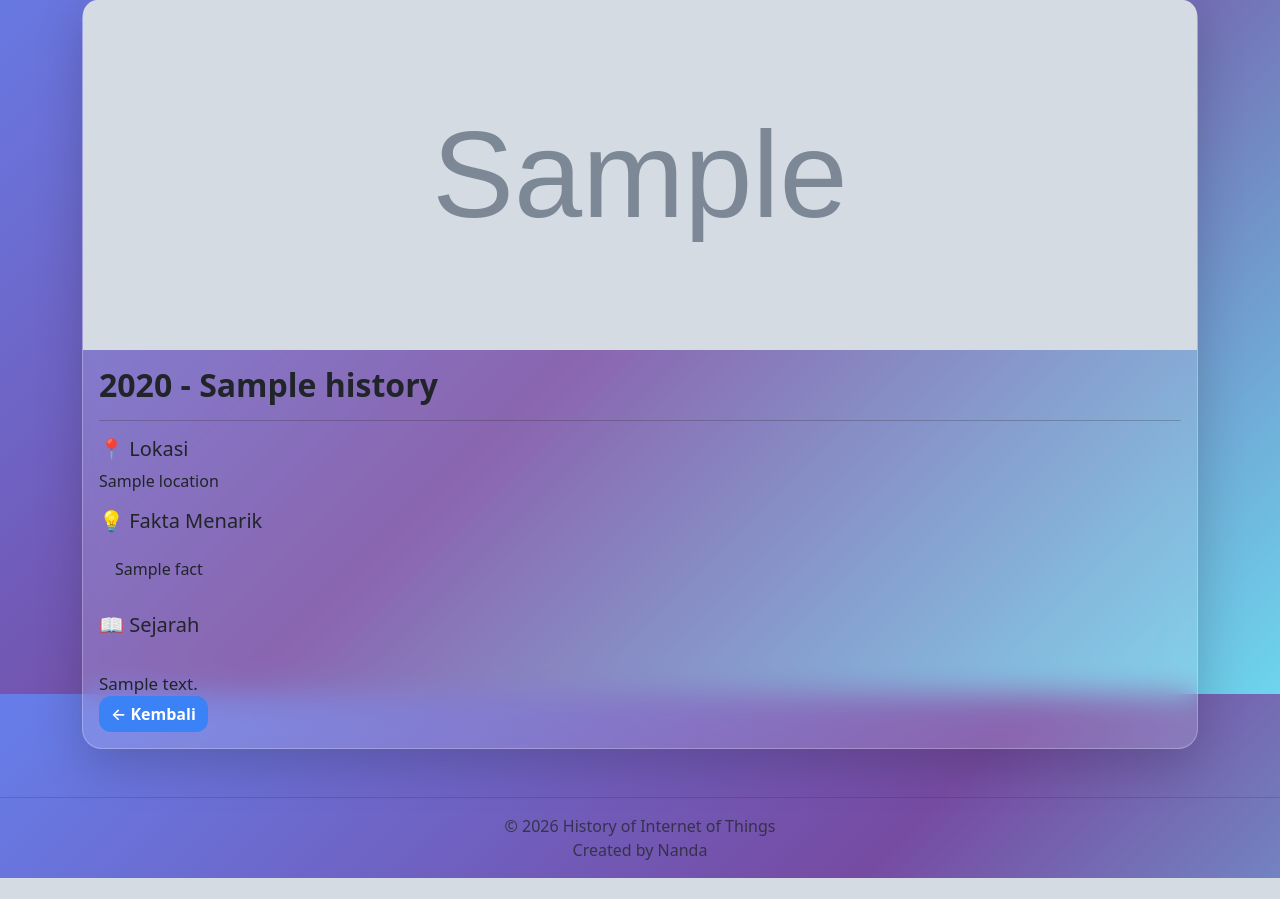
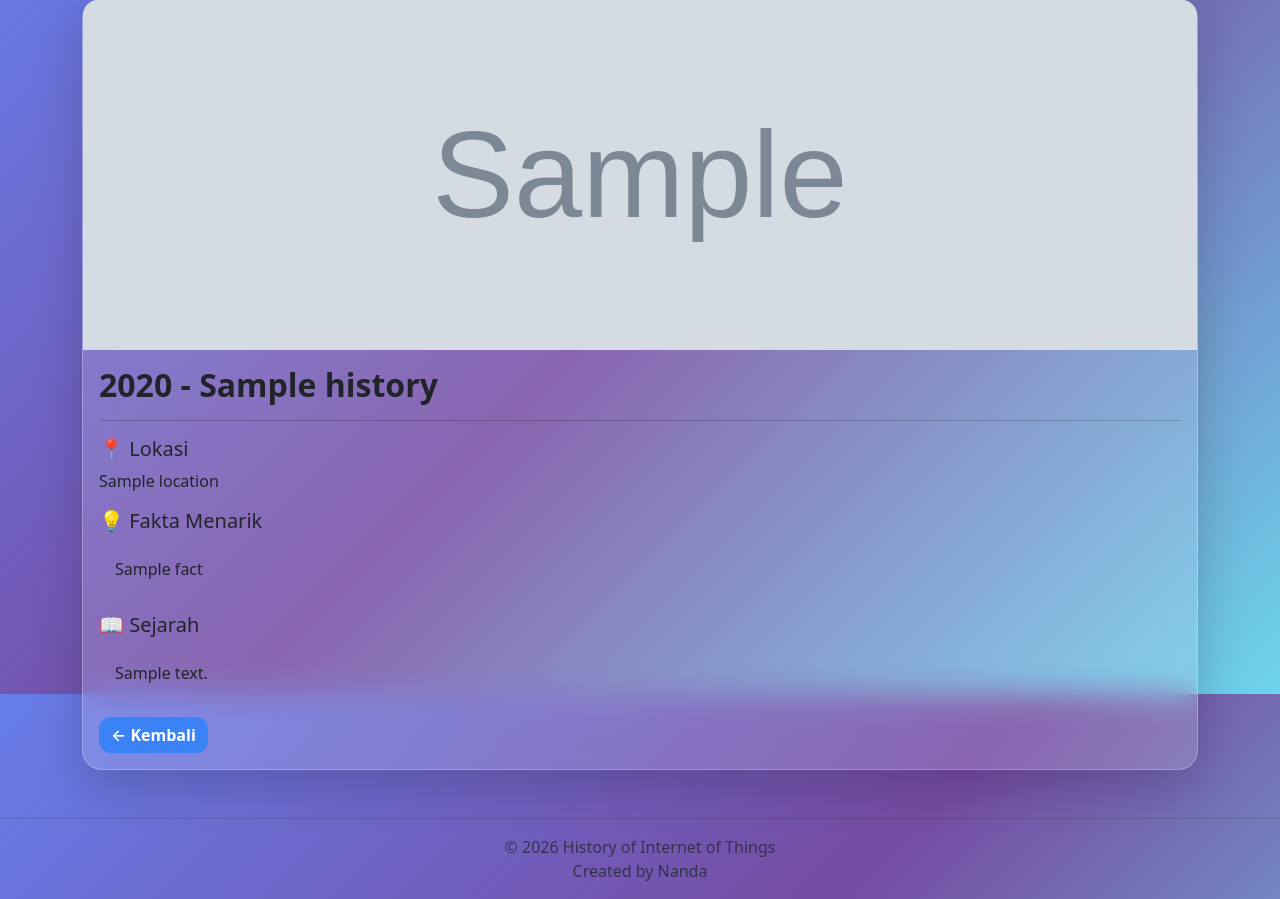
Before and after one commit to IlhamAnanda098/Iot-History, a Flask app: template templates/detail.html in a window 1280 px wide. Shown: the part 106-1005 px from the top of the page. Before the commit the page ends 984 px from the top, so only its background shows below. Run offline with Flask 3, Linux system fonts and the light colour scheme; the template is opened without the code that fills it: most values are stand-ins (such as "Sample title", 1, 10 or a date in 2020); grey boxes marked "Sample" are stand-in pictures.

Commit message:
modern landing page

```diff
--- a/templates/detail.html
+++ b/templates/detail.html
@@ -59,8 +59,10 @@ style="height:350px;object-fit:cover;">
 
 </h5>
 
-<div class="history-content">
-    {{ history.content }}
+<div class="alert border-0 bg-transparent">
+
+{{ history.description }}
+
 </div>
 
 <a
```
